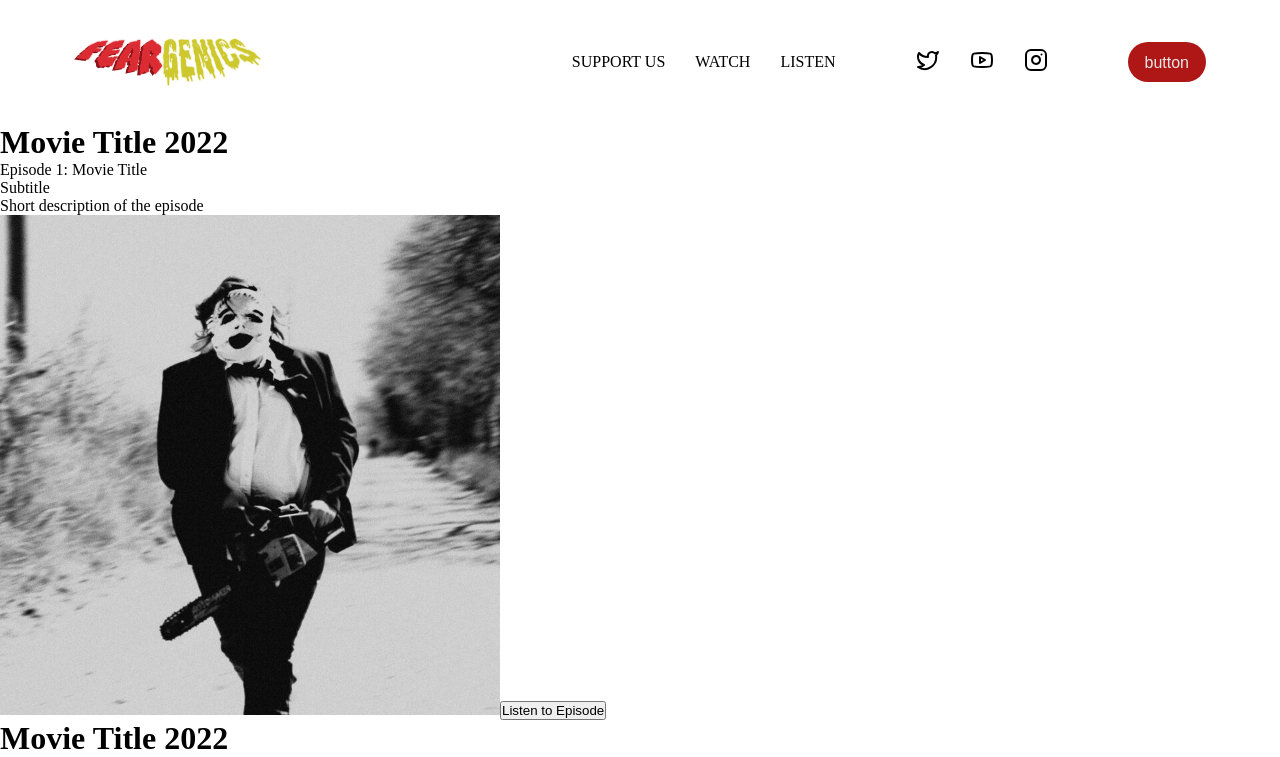
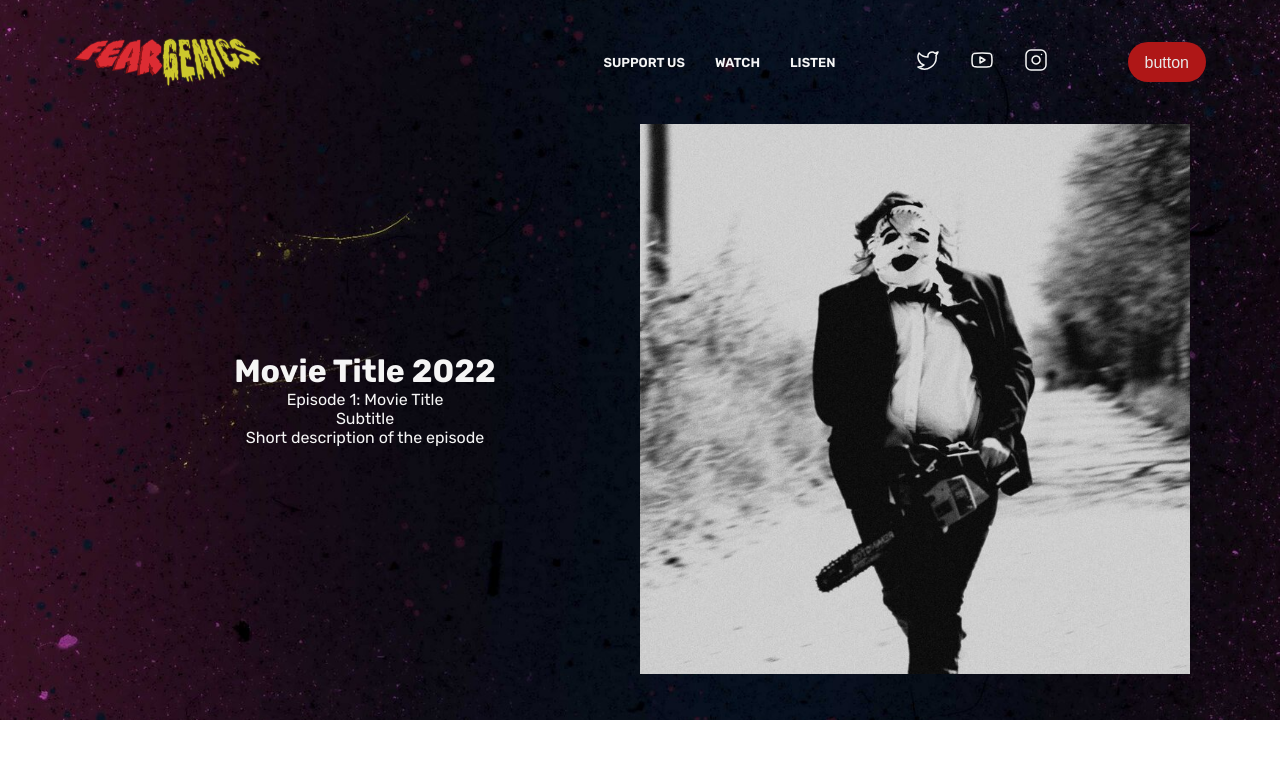
Before and after one commit to alexwiench/feargenics, a Next.js app: page / in a window 1280 px wide. Shown: the top 757 px of the page. Built offline with nearby package versions, Linux system fonts and the light colour scheme.

Commit message:
Add preliminary hero style

```diff
--- a/components/atoms/icons/Instagram.js
+++ b/components/atoms/icons/Instagram.js
@@ -6,8 +6,8 @@ export default function Instagram() {
 			height="24"
 			viewBox="0 0 24 24"
 			fill="none"
-			stroke="currentColor"
-			stroke-width="2"
+			stroke="rgb(245, 245, 245)"
+			stroke-width="1.5"
 			stroke-linecap="round"
 			stroke-linejoin="round"
 		>
--- a/components/atoms/icons/Twitter.js
+++ b/components/atoms/icons/Twitter.js
@@ -6,10 +6,10 @@ export default function Twitter() {
 			height="24"
 			viewBox="0 0 24 24"
 			fill="none"
-			stroke="currentColor"
-			stroke-width="2"
+			stroke="rgb(245, 245, 245)"
+			stroke-width="1.5"
 			stroke-linecap="round"
-			stroke-linejoin="round"
+			strokeLinejoin="round"
 		>
 			<path d="M22 4s-.7 2.1-2 3.4c1.6 10-9.4 17.3-18 11.6 2.2.1 4.4-.6 6-2C3 15.5.5 9.6 3 5c2.2 2.6 5.6 4.1 9 4-.9-4.2 4-6.6 7-3.8 1.1 0 3-1.2 3-1.2z"></path>
 		</svg>
--- a/components/atoms/icons/Youtube.js
+++ b/components/atoms/icons/Youtube.js
@@ -6,10 +6,10 @@ export default function Youtube() {
 			height="24"
 			viewBox="0 0 24 24"
 			fill="none"
-			stroke="currentColor"
-			stroke-width="2"
+			stroke="rgb(245, 245, 245)"
+			stroke-width="1.5"
 			stroke-linecap="round"
-			stroke-linejoin="round"
+			strokeLinejoin="round"
 		>
 			<path d="M12 19c-2.3 0-6.4-.2-8.1-.6-.7-.2-1.2-.7-1.4-1.4-.3-1.1-.5-3.4-.5-5s.2-3.9.5-5c.2-.7.7-1.2 1.4-1.4C5.6 5.2 9.7 5 12 5s6.4.2 8.1.6c.7.2 1.2.7 1.4 1.4.3 1.1.5 3.4.5 5s-.2 3.9-.5 5c-.2.7-.7 1.2-1.4 1.4-1.7.4-5.8.6-8.1.6 0 0 0 0 0 0z"></path>
 			<polygon points="10 15 15 12 10 9"></polygon>
--- a/components/molecules/NavigationLinks.module.css
+++ b/components/molecules/NavigationLinks.module.css
@@ -6,4 +6,8 @@
 	display: inline-block; /* Display the list items as inline blocks */
 	padding-left: 30px;
 	text-transform: uppercase;
+	color: rgb(245, 245, 245);
+	font-family: 'Rubik', sans-serif;
+	font-size: small;
+	font-weight: 600;
 }
--- a/components/organisms/HomeHero.js
+++ b/components/organisms/HomeHero.js
@@ -1,21 +1,49 @@
 import React from 'react';
+import Image from 'next/image';
 import PropTypes from 'prop-types';
 import EpisodeThumbnail from '../atoms/EpisodeThumbnail';
+import styles from './HomeHero.module.css';
+import backgroundImage from '../../public/images/HeaderBackground.jpg';
 
 export default function HomeHero({ data }) {
 	const { film, subtitle, shortDescription, thumbnail, title } = data;
 	const { title: filmTitle, releaseYear } = film;
 	return (
-		<>
+		<div>
+			{/*
+				This is a Next.js hacky way of getting image optimization on a background image.
+				See https://github.com/vercel/next.js/discussions/18357 for details.
+			*/}
+			<div className={styles.bgWrap}>
+				<Image
+					alt="Header background"
+					src={backgroundImage}
+					placeholder="blur"
+					quality={100}
+					fill
+					sizes="100vw"
+					style={{
+						objectFit: 'cover',
+					}}
+				/>
+			</div>
+			<div className={styles.centerContent}>
+				<div className={styles.contentContainer}>
+					<div className={styles.headerText}>
 						<h1>
 							{filmTitle} {releaseYear}
 						</h1>
 						<p>{title}</p>
 						<p>{subtitle}</p>
 						<p>{shortDescription}</p>
-			<EpisodeThumbnail thumbnail={thumbnail} filmTitle={title} />
-			<button>Listen to Episode</button>
-		</>
+					</div>
+					<div>
+						<EpisodeThumbnail thumbnail={thumbnail} filmTitle={title} width={550} />
+					</div>
+				</div>
+				{/* <button>Listen to Episode</button> */}
+			</div>
+		</div>
 	);
 }
 
--- /dev/null
+++ b/components/organisms/HomeHero.module.css
@@ -0,0 +1,31 @@
+.bgWrap {
+	top: 0;
+	position: absolute;
+	height: 90vh;
+	width: 100vw;
+	overflow: hidden;
+	z-index: -1;
+}
+
+.contentContainer {
+	height: 80vh;
+	/* text-transform: uppercase; */
+	color: rgb(245, 245, 245);
+	font-family: 'Rubik', sans-serif;
+	display: flex;
+}
+
+.centerContent {
+	display: flex;
+	justify-content: center;
+	align-items: center;
+}
+
+.headerText {
+	width: 550px;
+	height: 550px;
+	display: flex;
+	flex-direction: column;
+	justify-content: center;
+	align-items: center;
+}
--- a/components/organisms/NavBar.module.css
+++ b/components/organisms/NavBar.module.css
@@ -2,6 +2,7 @@
 	display: flex;
 	justify-content: space-between;
 	align-items: center;
+	width: 100%;
 }
 
 .links {
```
Also changed, not shown: public/images/HeaderBackground.jpg (added). Lines whose indentation alone changed are shown as unchanged.
